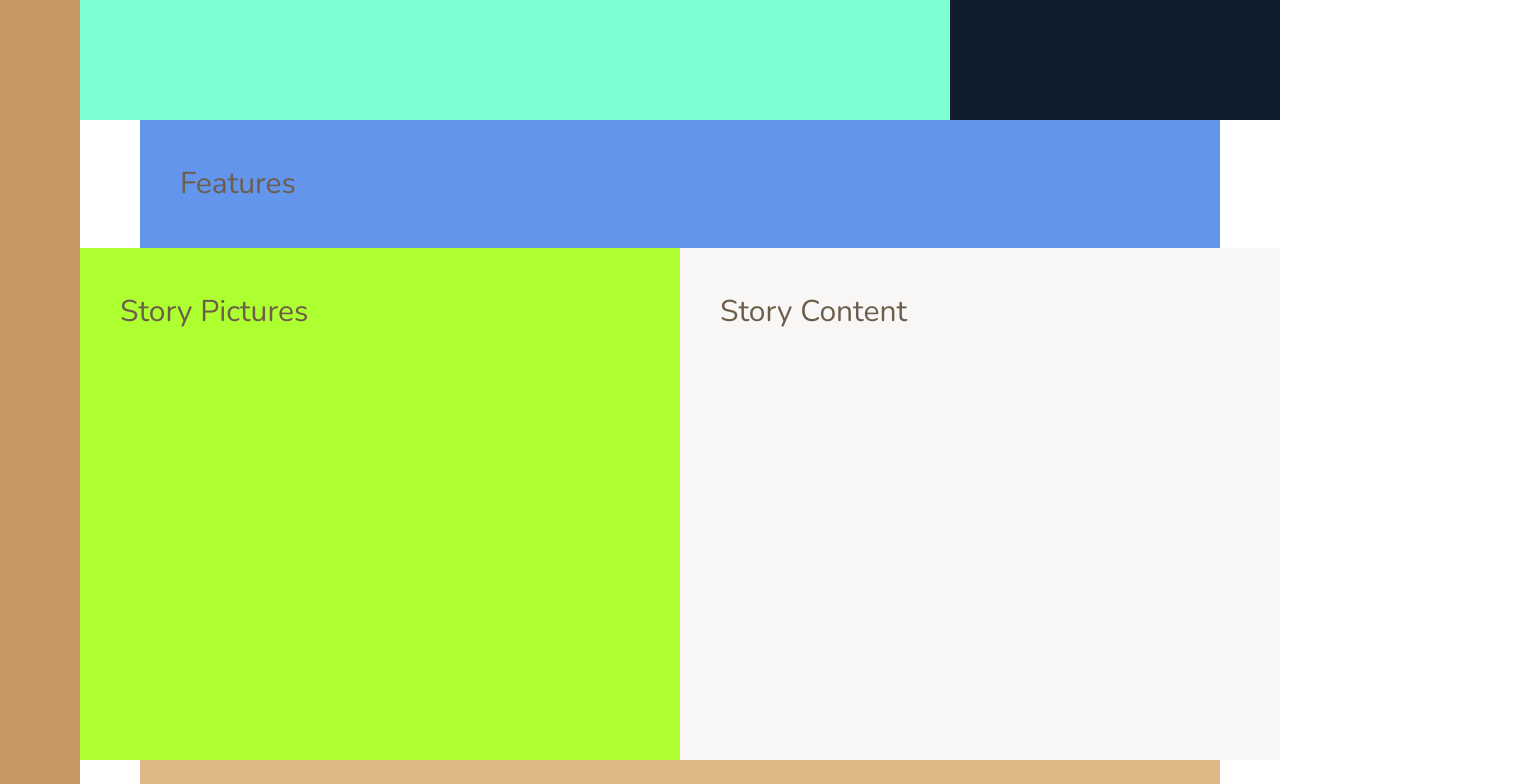
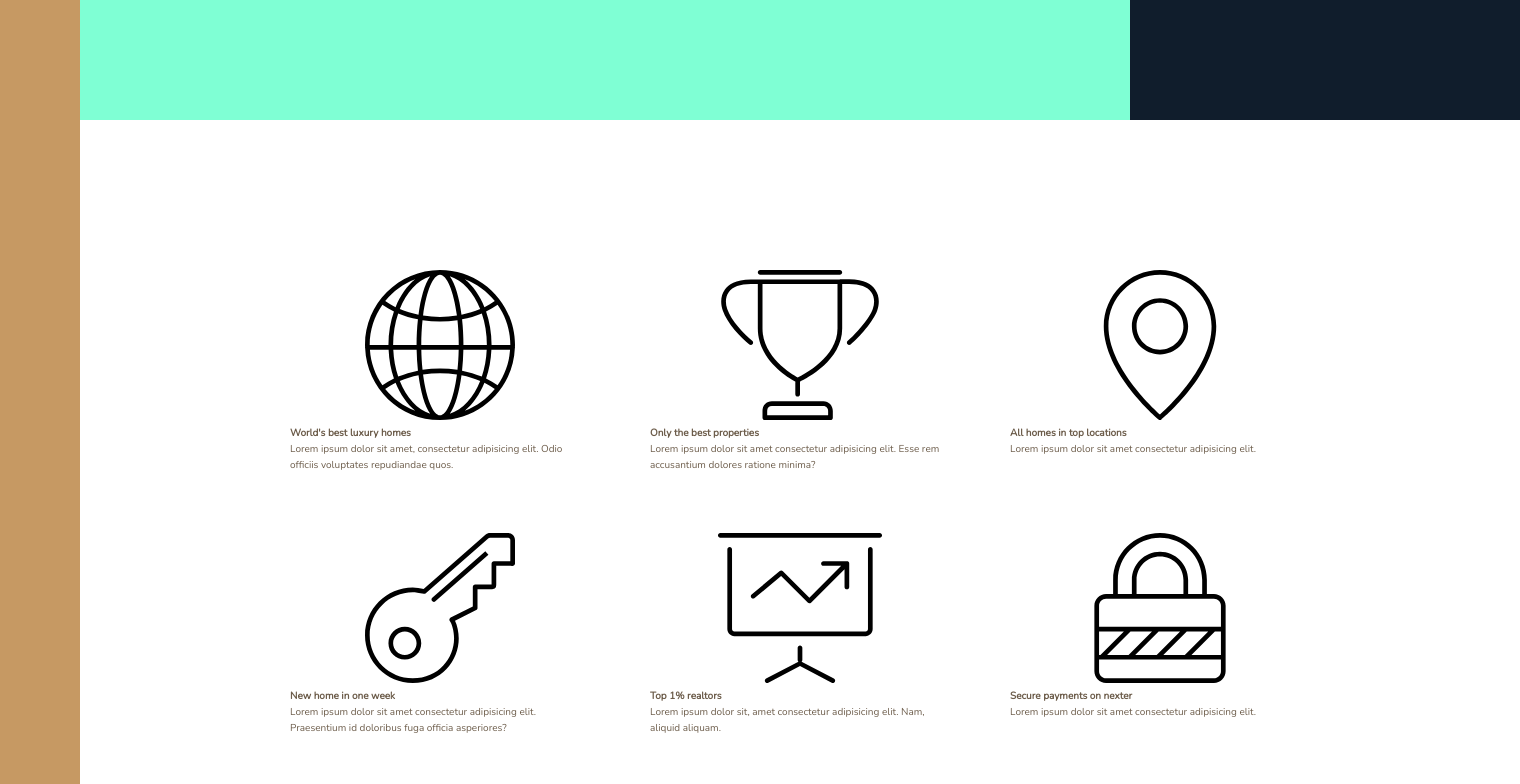
Before and after one commit to elenakout/vue-nexter, a Vue app: page /#/nexter in a window 1280 px wide. Shown: the part 560-1344 px from the top of the page, 1520 px wide, since content can reach past the window. Built offline with nearby package versions, Linux system fonts and the light colour scheme.

Commit message:
4.Building the Features Section - Part 1

```diff
--- a/src/components/nexter/_features.vue
+++ b/src/components/nexter/_features.vue
@@ -1,6 +1,68 @@
 <template>
   <div class="features-comp">
-    Features
+    <div class="feature">
+      <svg class="feature__icon">
+        <use xlink:href="../../assets/img/sprite.svg#icon-global"></use>
+      </svg>
+      <h4 class="heading-4">World's best luxury homes</h4>
+      <p class="feature__text">
+        Lorem ipsum dolor sit amet, consectetur adipisicing elit. Odio officiis
+        voluptates repudiandae quos.
+      </p>
+    </div>
+
+    <div class="feature">
+      <svg class="feature__icon">
+        <use xlink:href="../../assets/img/sprite.svg#icon-trophy"></use>
+      </svg>
+      <h4 class="heading-4">Only the best properties</h4>
+      <p class="feature__text">
+        Lorem ipsum dolor sit amet consectetur adipisicing elit. Esse rem
+        accusantium dolores ratione minima?
+      </p>
+    </div>
+
+    <div class="feature">
+      <svg class="feature__icon">
+        <use xlink:href="../../assets/img/sprite.svg#icon-map-pin"></use>
+      </svg>
+      <h4 class="heading-4">All homes in top locations</h4>
+      <p class="feature__text">
+        Lorem ipsum dolor sit amet consectetur adipisicing elit.
+      </p>
+    </div>
+
+    <div class="feature">
+      <svg class="feature__icon">
+        <use xlink:href="../../assets/img/sprite.svg#icon-key"></use>
+      </svg>
+      <h4 class="heading-4">New home in one week</h4>
+      <p class="feature__text">
+        Lorem ipsum dolor sit amet consectetur adipisicing elit. Praesentium id
+        doloribus fuga officia asperiores?
+      </p>
+    </div>
+
+    <div class="feature">
+      <svg class="feature__icon">
+        <use xlink:href="../../assets/img/sprite.svg#icon-presentation"></use>
+      </svg>
+      <h4 class="heading-4">Top 1% realtors</h4>
+      <p class="feature__text">
+        Lorem ipsum dolor sit, amet consectetur adipisicing elit. Nam, aliquid
+        aliquam.
+      </p>
+    </div>
+
+    <div class="feature">
+      <svg class="feature__icon">
+        <use xlink:href="../../assets/img/sprite.svg#icon-lock"></use>
+      </svg>
+      <h4 class="heading-4">Secure payments on nexter</h4>
+      <p class="feature__text">
+        Lorem ipsum dolor sit amet consectetur adipisicing elit.
+      </p>
+    </div>
   </div>
 </template>
 
@@ -8,4 +70,12 @@
 export default {};
 </script>
 
-<style lang="scss"></style>
+<style lang="scss">
+.features-comp {
+  margin: 15rem;
+
+  display: grid;
+  grid-template-columns: repeat(3, 1fr);
+  grid-gap: 6rem;
+}
+</style>
--- a/src/views/Nexter.vue
+++ b/src/views/Nexter.vue
@@ -83,15 +83,9 @@ export default {
     [center-start] repeat(8, [col-start] minmax(min-content, 14rem) [col-end])
     [center-end] minmax(6rem, 1fr)
     [full-end];
-
-  & > * {
-    padding: 40px;
-    font-size: 3rem;
-  }
 }
 
 .features {
-  background-color: cornflowerblue;
   grid-column: center-start / center-end;
 }
 
```
